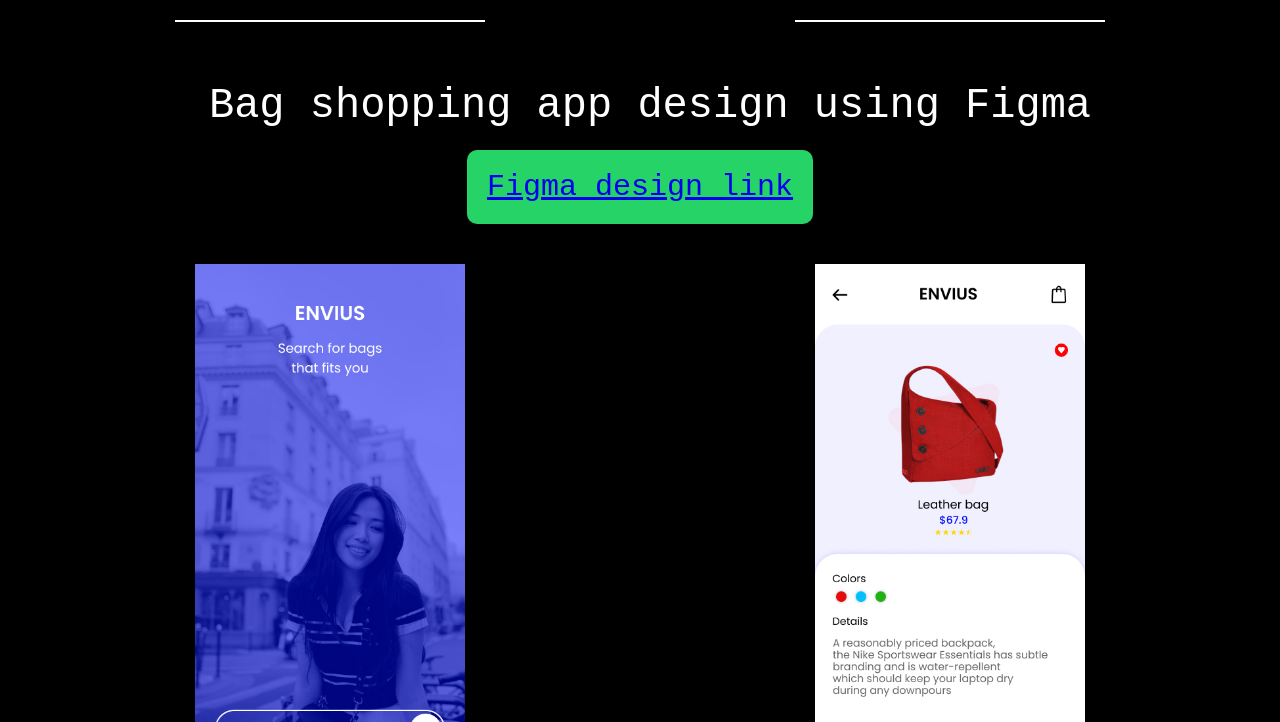
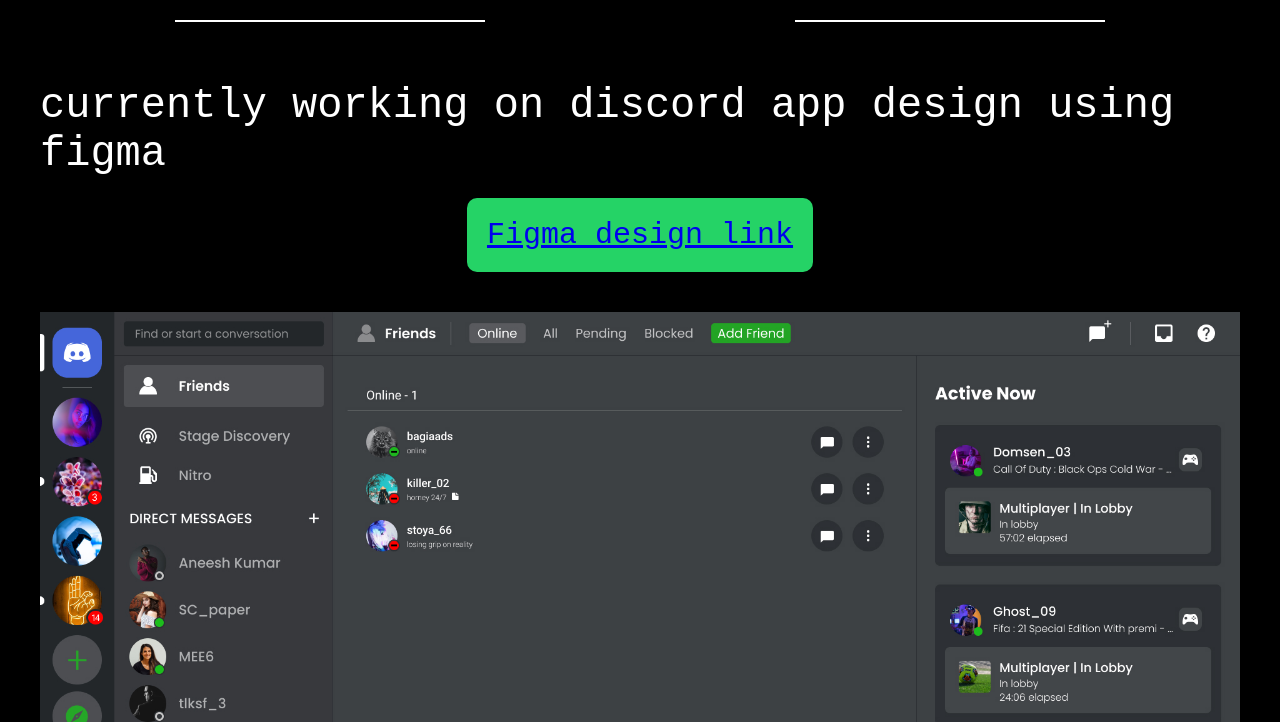
Before and after one commit to naren67/portfolio-with-figma, a website: page figma/index.html in a window 1280 px wide. Shown: the part 1378-2100 px from the top of the page. Drawn offline with Linux system fonts and the light colour scheme.

Commit message:
discord app design

```diff
--- a/figma/index.html
+++ b/figma/index.html
@@ -34,12 +34,29 @@
                     </div>
                </div>
 
+               <!-- discord app -->
+
+               <div class="whats__app">
+                    <p>currently working on discord app design using figma</p>
+                    <a href="https://www.figma.com/proto/hN7yZygNbGYk9LctzUlLtK/Untitled?page-id=0%3A1&node-id=2%3A2&viewport=222%2C300%2C0.4575830101966858&scaling=scale-down" target="_blank">Figma design link</a>
+
+                    <div class="whats__app__images">
+                        <div class="whatsapp__images">
+
+
+                        </div>
+
+                        <img class="three" src="./discord design/Slide 16_9 - 1.jpg" alt="">
+
+                    </div>
+               </div>
+
 
                 <!-- bag app -->
 
                 <div class="whats__app">
                     <p>Bag shopping app design using Figma</p>
-                    <a href="https://www.figma.com/file/1x1IsljEjBq3SWdTA3Y3rR/Untitled?node-id=0%3A1" target="_blank">Figma design link</a>
+                    <a href="https://www.figma.com/proto/hN7yZygNbGYk9LctzUlLtK/Untitled?page-id=0%3A1&node-id=2%3A2&viewport=222%2C300%2C0.4575830101966858&scaling=scale-down" target="_blank">Figma design link</a>
 
 
                     <div class="whats__app__images">
```
Also changed, not shown: figma/discord design/Slide 16_9 - 1.jpg (added), figma/discord design/discord.png (added).
